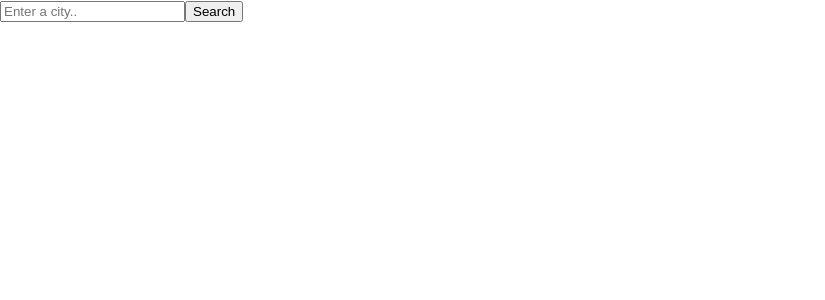
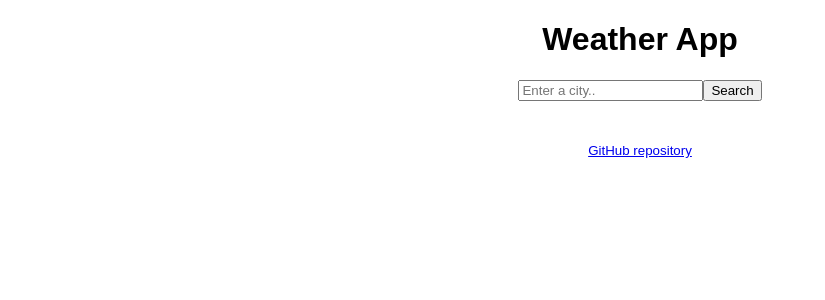
Before and after one commit to reneekaandorp/my-app, a React (Create React App) app: page / in a window 1280 px wide. Shown: the top 300 px of the page, without its empty margins (0-825 px from the left). Built offline with nearby package versions, Linux system fonts and the light colour scheme.

Commit message:
imported css from Codesandbox and added link to GitHub repository

```diff
--- a/src/App.css
+++ b/src/App.css
@@ -1,38 +1,13 @@
 .App {
+  font-family: sans-serif;
   text-align: center;
 }
 
-.App-logo {
-  height: 40vmin;
-  pointer-events: none;
+ul {
+  list-style-type: none;
+  padding-inline-start: 0;
 }
 
-@media (prefers-reduced-motion: no-preference) {
-  .App-logo {
-    animation: App-logo-spin infinite 20s linear;
-  }
+.App form {
+  margin-bottom: 40px;
 }
-
-.App-header {
-  background-color: #282c34;
-  min-height: 100vh;
-  display: flex;
-  flex-direction: column;
-  align-items: center;
-  justify-content: center;
-  font-size: calc(10px + 2vmin);
-  color: white;
-}
-
-.App-link {
-  color: gold;
-}
-
-@keyframes App-logo-spin {
-  from {
-    transform: rotate(0deg);
-  }
-  to {
-    transform: rotate(360deg);
-  }
-}
--- a/src/index.js
+++ b/src/index.js
@@ -7,7 +7,14 @@ import reportWebVitals from "./reportWebVitals";
 const root = ReactDOM.createRoot(document.getElementById("root"));
 root.render(
   <React.StrictMode>
-    <App city="Paris" />
+    <div className="App">
+      <h1>Weather App</h1>
+      <App city="Paris" />
+
+      <a href="https://github.com/reneekaandorp/my-app">
+        <small>GitHub repository</small>
+      </a>
+    </div>
   </React.StrictMode>
 );
 
```
